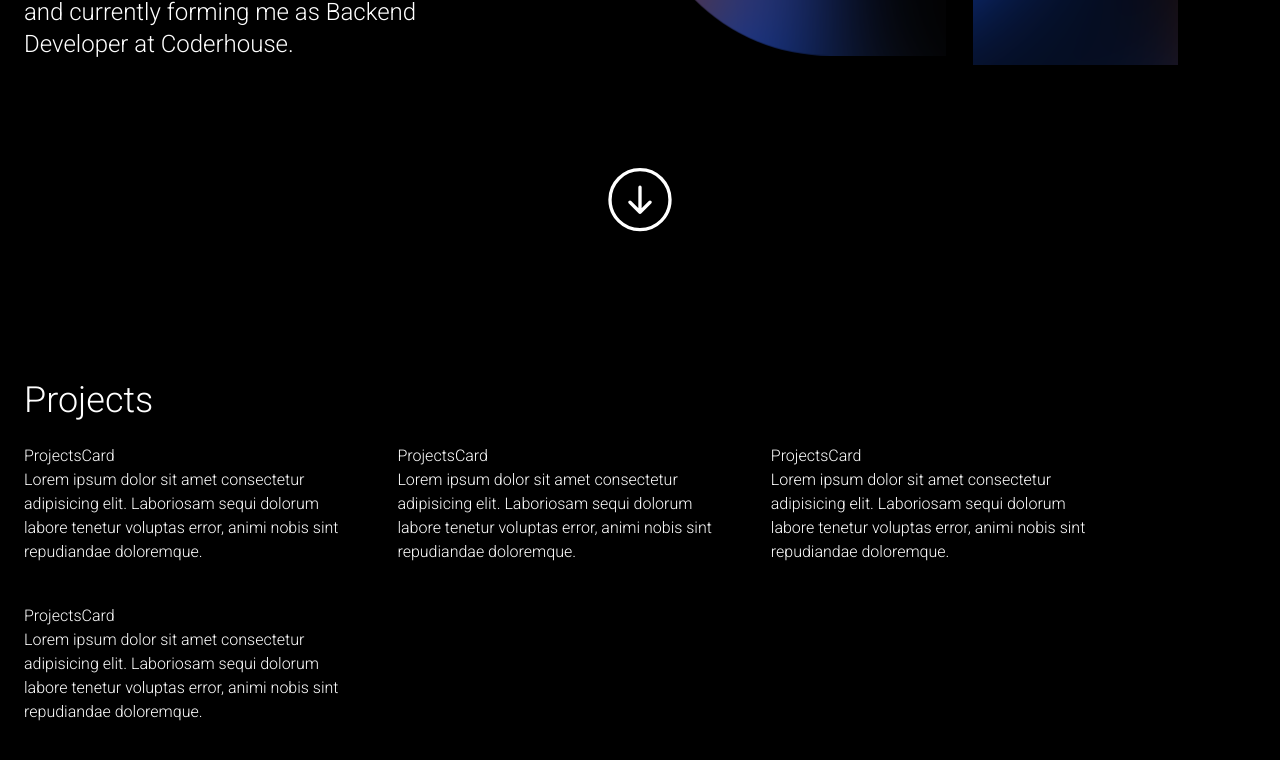
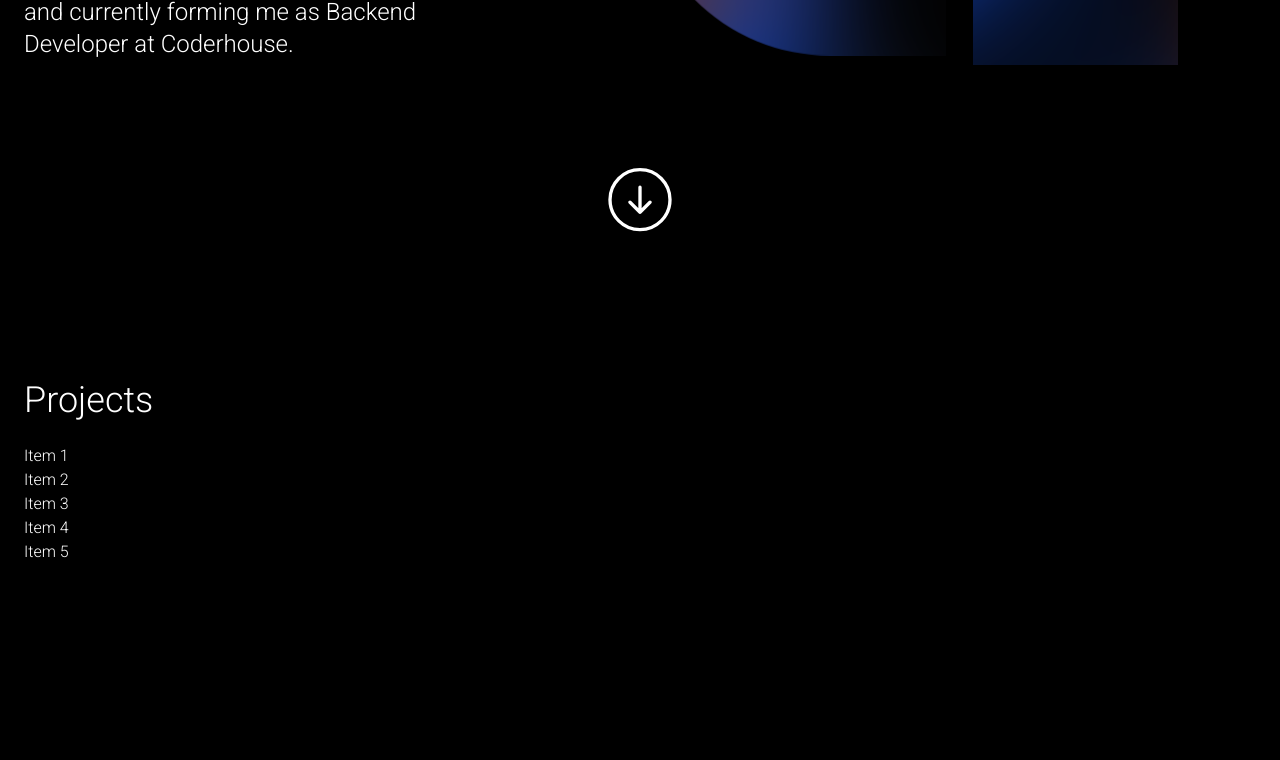
Before and after one commit to pato-1441/portfolioPatricio, a React (Vite) app: page / in a window 1280 px wide. Shown: the part 548-1308 px from the top of the page. Built offline with nearby package versions, Linux system fonts and the light colour scheme.

Commit message:
adding framer motion to projects

```diff
--- a/src/components/Projects/Projects.jsx
+++ b/src/components/Projects/Projects.jsx
@@ -1,17 +1,20 @@
-import {
-  Box,
-  Button,
-  Text,
-  Card,
-  CardBody,
-  CardFooter,
-  CardHeader,
-  SimpleGrid,
-  Image,
-} from "@chakra-ui/react";
+import { Box, SimpleGrid } from "@chakra-ui/react";
+import { useState } from "react";
+import { motion } from "framer-motion";
 import ProjectsCard from "../ProjectsCard/ProjectsCard";
 
 const Projects = () => {
+  const itemVariants = {
+    open: {
+      opacity: 1,
+      y: 0,
+      transition: { type: "spring", stiffness: 300, damping: 24 },
+    },
+    closed: { opacity: 0, y: 20, transition: { duration: 0.2 } },
+  };
+
+  const [isOpen, setIsOpen] = useState(false);
+
   return (
     <Box className="px-6">
       <h1 className="text-4xl">Projects</h1>
@@ -20,10 +23,48 @@ const Projects = () => {
         spacing={10}
         templateColumns="repeat(auto-fill, minmax(300px, 1fr))"
       >
-        <ProjectsCard />
-        <ProjectsCard />
-        <ProjectsCard />
-        <ProjectsCard />
+        <motion.div
+          className="menu flex flex-col col-span-1"
+          initial={false}
+          animate={isOpen ? "open" : "closed"}
+          whileInView={() => setIsOpen("open")}
+        >
+          {/* <div>ProjectsCard</div> */}
+          <motion.ul
+            variants={{
+              open: {
+                clipPath: "inset(0% 0% 0% 0% round 10px)",
+                transition: {
+                  type: "spring",
+                  bounce: 0,
+                  duration: 0.7,
+                  delayChildren: 0.3,
+                  staggerChildren: 0.05,
+                },
+              },
+              closed: {
+                clipPath: "inset(10% 50% 90% 50% round 10px)",
+                transition: {
+                  type: "spring",
+                  bounce: 0,
+                  duration: 0.3,
+                },
+              },
+            }}
+            style={{ pointerEvents: isOpen ? "auto" : "none" }}
+          >
+            <motion.li variants={itemVariants}>Item 1 </motion.li>
+            <motion.li variants={itemVariants}>Item 2 </motion.li>
+            <motion.li variants={itemVariants}>Item 3 </motion.li>
+            <motion.li variants={itemVariants}>Item 4 </motion.li>
+            <motion.li variants={itemVariants}>Item 5 </motion.li>
+          </motion.ul>
+          {/* <div>
+        Lorem ipsum dolor sit amet consectetur adipisicing elit. Laboriosam
+        sequi dolorum labore tenetur voluptas error, animi nobis sint
+        repudiandae doloremque.
+      </div> */}
+        </motion.div>
       </SimpleGrid>
     </Box>
   );
--- a/src/components/ProjectsCard/ProjectsCard.jsx
+++ b/src/components/ProjectsCard/ProjectsCard.jsx
@@ -1,15 +1,16 @@
 import React from "react";
+import { motion } from "framer-motion";
 
 const ProjectsCard = () => {
   return (
-    <div className="flex flex-col col-span-1">
-      <div>ProjectsCard</div>
-      <div>
+    <motion.div className="flex flex-col col-span-1">
+      {/* <div>ProjectsCard</div> */}
+      {/* <div>
         Lorem ipsum dolor sit amet consectetur adipisicing elit. Laboriosam
         sequi dolorum labore tenetur voluptas error, animi nobis sint
         repudiandae doloremque.
-      </div>
-    </div>
+      </div> */}
+    </motion.div>
   );
 };
 
```
